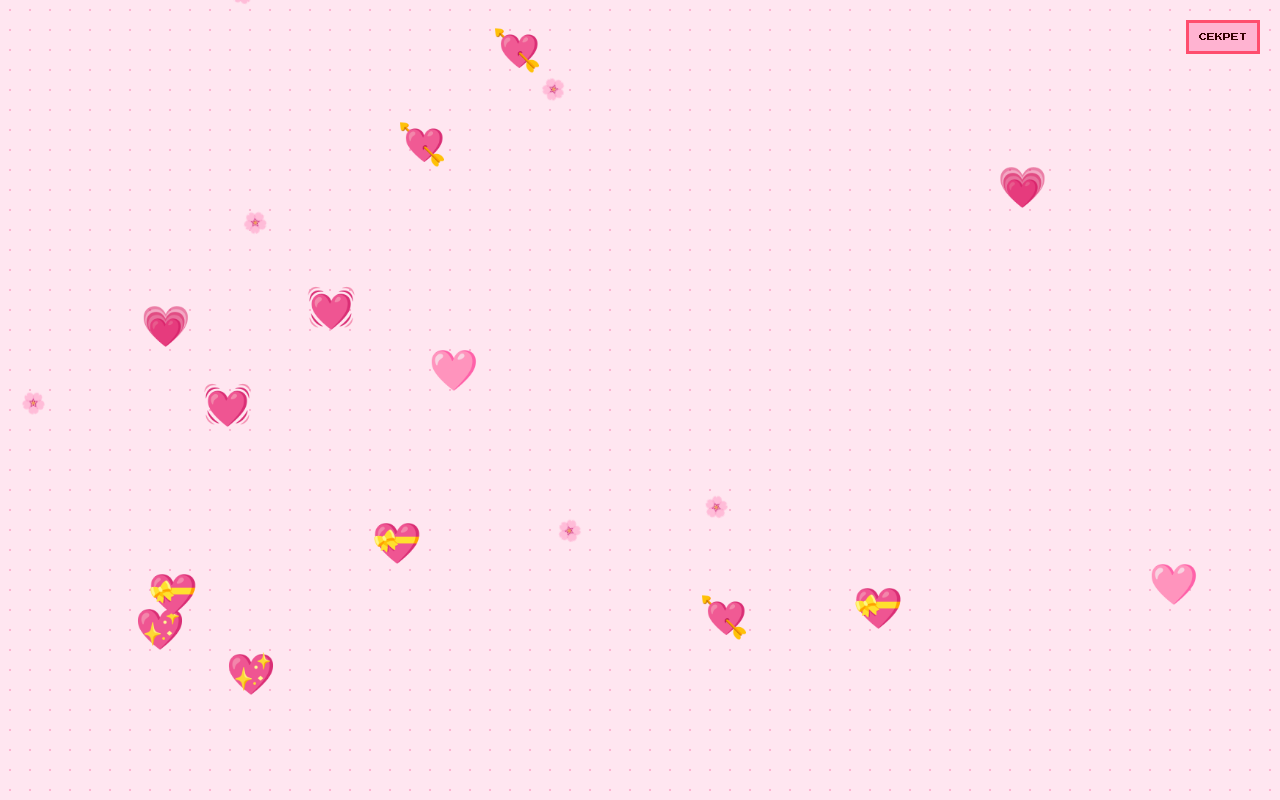
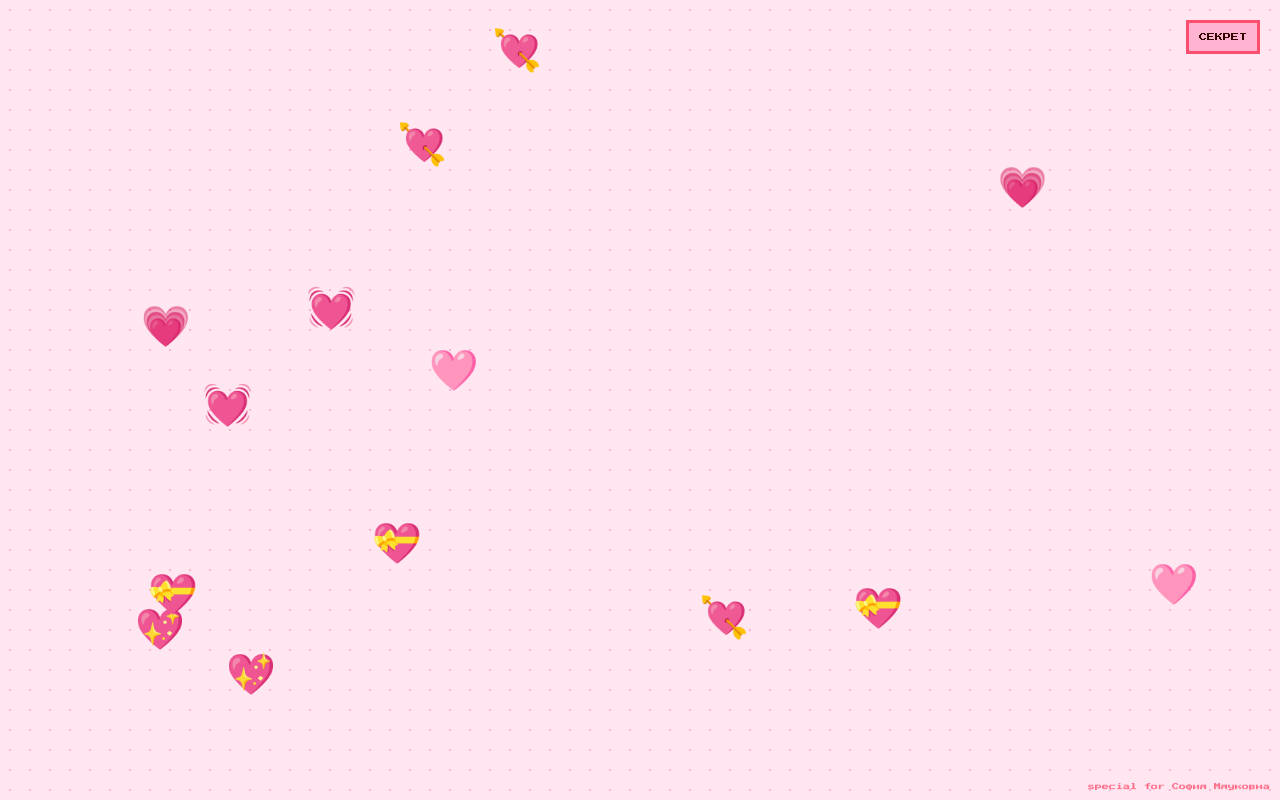
Before and after one commit to cikuri/ValentineForSonya, a plain HTML site: page index.html in a window 1280 px wide. Drawn offline with Linux system fonts and the light colour scheme.

Commit message:
Update title and text for localization improvements

```diff
--- a/index.html
+++ b/index.html
@@ -3,7 +3,7 @@
 <head>
     <meta charset="UTF-8">
     <meta name="viewport" content="width=device-width, initial-scale=1.0, maximum-scale=1.0, user-scalable=no">
-    <title>для Монячки</title>
+    <title>Для Сонячки 💗</title>
     <style>
         @import url('https://fonts.googleapis.com/css2?family=Press+Start+2P&display=swap');
 
@@ -16,9 +16,6 @@
             font-family: 'Press Start 2P', cursive;
             touch-action: manipulation;
         }
-
-        .heart-particle { position: fixed; top: -50px; font-size: 20px; z-index: 0; pointer-events: none; animation: fall linear forwards; }
-        @keyframes fall { to { transform: translateY(110vh) rotate(360deg); } }
 
         #secret-btn { position: absolute; top: 20px; right: 20px; padding: 10px; background: #ffb3d1; border: 3px solid #ff4d6d; font-size: 8px; color: #330000; cursor: pointer; z-index: 1000; }
 
@@ -35,14 +32,16 @@
         #overlay { position: fixed; top: 0; left: 0; width: 100%; height: 100%; background: rgba(255, 230, 240, 0.9); display: none; flex-direction: column; justify-content: center; align-items: center; z-index: 2000; padding: 20px; box-sizing: border-box; }
         .note { background: white; padding: 20px; border: 4px solid #ff4d6d; max-width: 90%; font-size: 10px; line-height: 1.6; color: #330000; text-align: center; margin-top: 20px; }
 
-        #secret-box { position: fixed; top: 0; left: 0; width: 100%; height: 100%; background: #ffe6f0; display: none; flex-direction: column; justify-content: center; align-items: center; z-index: 3000; padding: 20px; }
+        #secret-box { position: fixed; top: 0; left: 0; width: 100%; height: 100%; background: #ffe6f0; display: none; flex-direction: column; justify-content: center; align-items: center; z-index: 5000; padding: 20px; }
         #secret-box input { padding: 10px; font-family: 'Press Start 2P'; border: 3px solid #ff4d6d; text-align: center; margin-bottom: 15px; width: 70%; outline: none; font-size: 12px; }
 
         .back-btn { padding: 8px 15px; font-family: 'Press Start 2P'; font-size: 8px; background: #ffb3d1; border: 3px solid #ff4d6d; cursor: pointer; }
 
         .poem-text { font-size: 9px; line-height: 1.8; text-align: center; color: #330000; white-space: pre-wrap; }
 
-        #final-msg { position: fixed; top: 50%; left: 50%; transform: translate(-50%, -50%); background: white; border: 4px solid #ff4d6d; padding: 20px; text-align: center; display: none; z-index: 4000; font-size: 10px; width: 80%; }
+        #final-msg { position: fixed; top: 50%; left: 50%; transform: translate(-50%, -50%); background: white; border: 4px solid #ff4d6d; padding: 20px; text-align: center; display: none; z-index: 4000; font-size: 10px; width: 80%; line-height: 1.5; }
+
+        .footer-credit { position: fixed; bottom: 10px; right: 10px; font-size: 7px; color: #ff4d6d; z-index: 5; opacity: 0.8; }
     </style>
 </head>
 <body>
@@ -57,51 +56,42 @@
 
 <div id="secret-box">
     <div id="code-area">
-        <p style="font-size: 9px;">ВВЕДИ КОД:</p>
+        <p style="font-size: 9px;">Введи код:</p>
         <input type="text" id="code-input" maxlength="6">
         <br>
-        <button class="back-btn" onclick="document.getElementById('secret-box').style.display='none'">НАЗАД</button>
+        <button class="back-btn" onclick="closeSecret()">Назад</button>
     </div>
     <div id="poem-area" style="display:none;">
         <div class="poem-text" id="poem-content"></div>
-        <button class="back-btn" style="margin-top:20px;" onclick="location.reload()">НАЗАД</button>
+        <button class="back-btn" style="margin-top:20px;" onclick="location.reload()">Назад</button>
     </div>
 </div>
 
-<div id="final-msg">КОНЕЦ! ТЫ ПОЙМАЛА ВСЕХ КОТЯТ.<br><br>НАДЕЮСЬ ТЕБЕ ПОНРАВИЛОСЬ, Я СТАРАЛСЯ</div>
+<div id="final-msg">Конец! Ты поймала всех котят.<br><br>Надеюсь Тебе понравилось, я старался.</div>
+
+<div class="footer-credit">special for София Мяуковна</div>
 
 <script>
     const phrases = [
-        "1. ты - причина моей самой искренней улыбки",
-        "2. ты делаешь мою жизнь ярче, чем что либо еще",
-        "3. твой голос - моя любимая музыка",
-        "4. слушал бы тебя вечно",
-        "5. скучаю по тебе даже когда сплю",
-        "6. в мире 16 миллиардов глаз, но твои самые красивые",
-        "7. разговоры с тобой - лучшая терапия",
-        "8. всегда беру телефон в руки только с надеждой увидеть твое сообщение",
-        "9. не знаю что там чувствовал колумб когда открыл америку, но это точно не сравнится с тем что я испытываю когда слушаю твой голос",
-        "10. невозможно сосчитать сколько раз я улыбаюсь за минуту общения с тобой",
-        "11. с трудом я чувствую себя самим собой",
-        "12. ты как котенок, такая же милая",
-        "13. код: 050909",
-        "14. ты как цветочек в стекле, на который хочется постоянно смотреть и бережно хранить."
+        "Ты - причина моей самой искренней улыбки",
+        "Ты делаешь мою жизнь ярче, чем что либо еще",
+        "Твой голос - моя любимая музыка",
+        "слушал бы Тебя вечно",
+        "скучаю по Тебе даже когда сплю",
+        "в мире 16 миллиардов глаз, но Твои самые красивые",
+        "разговоры с Тобой - лучшая терапия",
+        "всегда беру телефон в руки только с надеждой увидеть Твое сообщение",
+        "не знаю что там чувствовал колумб когда открыл америку, но это точно не сравнится с тем что я испытываю когда слушаю Твой голос",
+        "невозможно сосчитать сколько раз я улыбаюсь за минуту общения с Тобой",
+        "с трудом я чувствую себя самим собой",
+        "Ты как котенок, такая же милая",
+        "код: 050909",
+        "Ты как цветочек в стекле, на который хочется постоянно смотреть и бережно хранить."
     ];
 
     const heartIcons = ['💘','💝','💖','💗','💓','🩷'];
     let caughtCount = 0;
-    let isLastMessage = false;
-
-    function spawnBg() {
-        const h = document.createElement('div');
-        h.className = 'heart-particle';
-        h.innerText = '🌸';
-        h.style.left = Math.random() * 100 + 'vw';
-        h.style.animationDuration = (Math.random() * 2 + 5) + 's';
-        document.body.appendChild(h);
-        setTimeout(() => h.remove(), 6000);
-    }
-    setInterval(spawnBg, 800);
+    let isFinished = false;
 
     function createHeart(index) {
         const h = document.createElement('div');
@@ -131,7 +121,7 @@
             h.style.opacity = '0';
             h.style.pointerEvents = 'none';
             caughtCount++;
-            if(caughtCount === phrases.length) isLastMessage = true;
+            if(caughtCount === phrases.length) isFinished = true;
         };
         document.body.appendChild(h);
         move();
@@ -141,10 +131,20 @@
 
     document.getElementById('overlay').onclick = function() {
         this.style.display = 'none';
-        if(isLastMessage) document.getElementById('final-msg').style.display = 'block';
+        if(isFinished) document.getElementById('final-msg').style.display = 'block';
     };
 
-    document.getElementById('secret-btn').onclick = () => { document.getElementById('secret-box').style.display = 'flex'; };
+    document.getElementById('secret-btn').onclick = () => {
+        document.getElementById('secret-box').style.display = 'flex';
+        // Прячем финал, чтобы не мешал вводу кода
+        document.getElementById('final-msg').style.display = 'none';
+    };
+
+    function closeSecret() {
+        document.getElementById('secret-box').style.display = 'none';
+        // Если игра была закончена, возвращаем финал
+        if(isFinished) document.getElementById('final-msg').style.display = 'block';
+    }
 
     document.getElementById('code-input').oninput = (e) => {
         if(e.target.value === '050909') {
```
